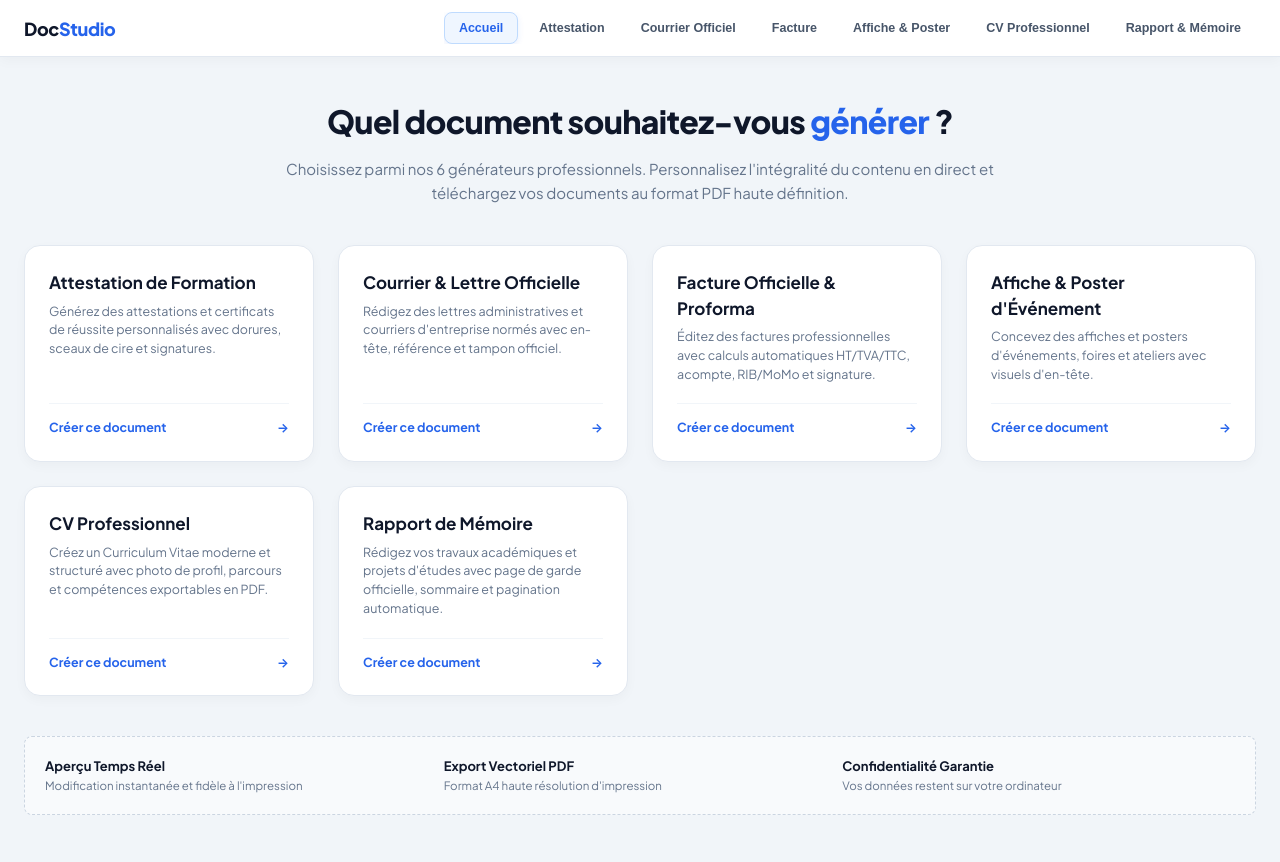
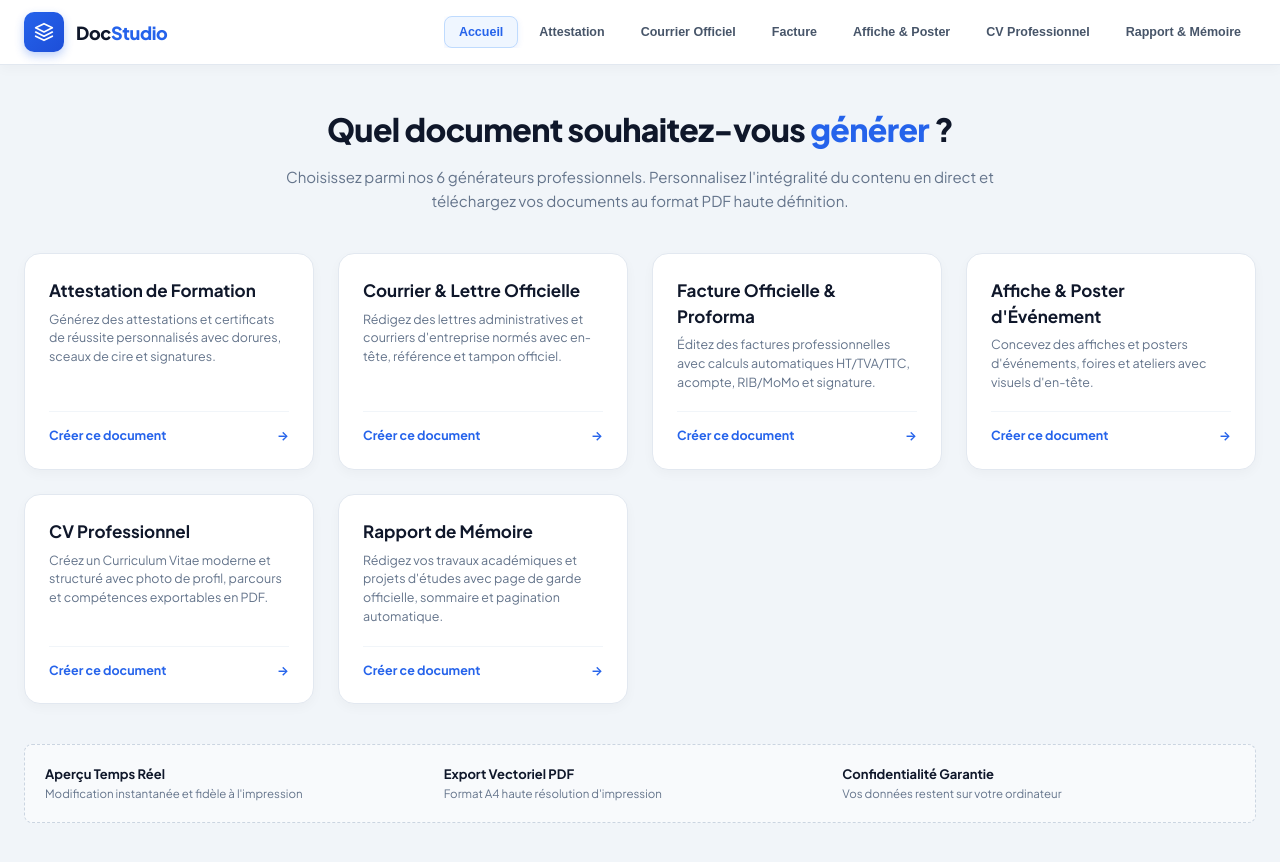
Before and after one commit to johaoooo/attestation-generator, a React (Vite) app: page / in a window 1280 px wide. Built offline with nearby package versions, Linux system fonts and the light colour scheme; a web font is replaced by a local one.

Commit message:
fix(brand): preserve logo icon in navbar header

```diff
--- a/src/components/Navbar.jsx
+++ b/src/components/Navbar.jsx
@@ -1,4 +1,5 @@
 import React, { useState } from "react";
+import { Layers } from "./Icons.jsx";
 
 export default function Navbar({ activeDocType, setActiveDocType }) {
   const [mobileMenuOpen, setMobileMenuOpen] = useState(false);
@@ -25,6 +26,9 @@ export default function Navbar({ activeDocType, setActiveDocType }) {
         onClick={() => handleNavClick("home")}
         className="nav-brand"
       >
+        <div className="nav-brand-logo">
+          <Layers className="w-5 h-5" />
+        </div>
         <div className="flex items-center">
           <span className="nav-brand-title">
             Doc<span>Studio</span>
```
